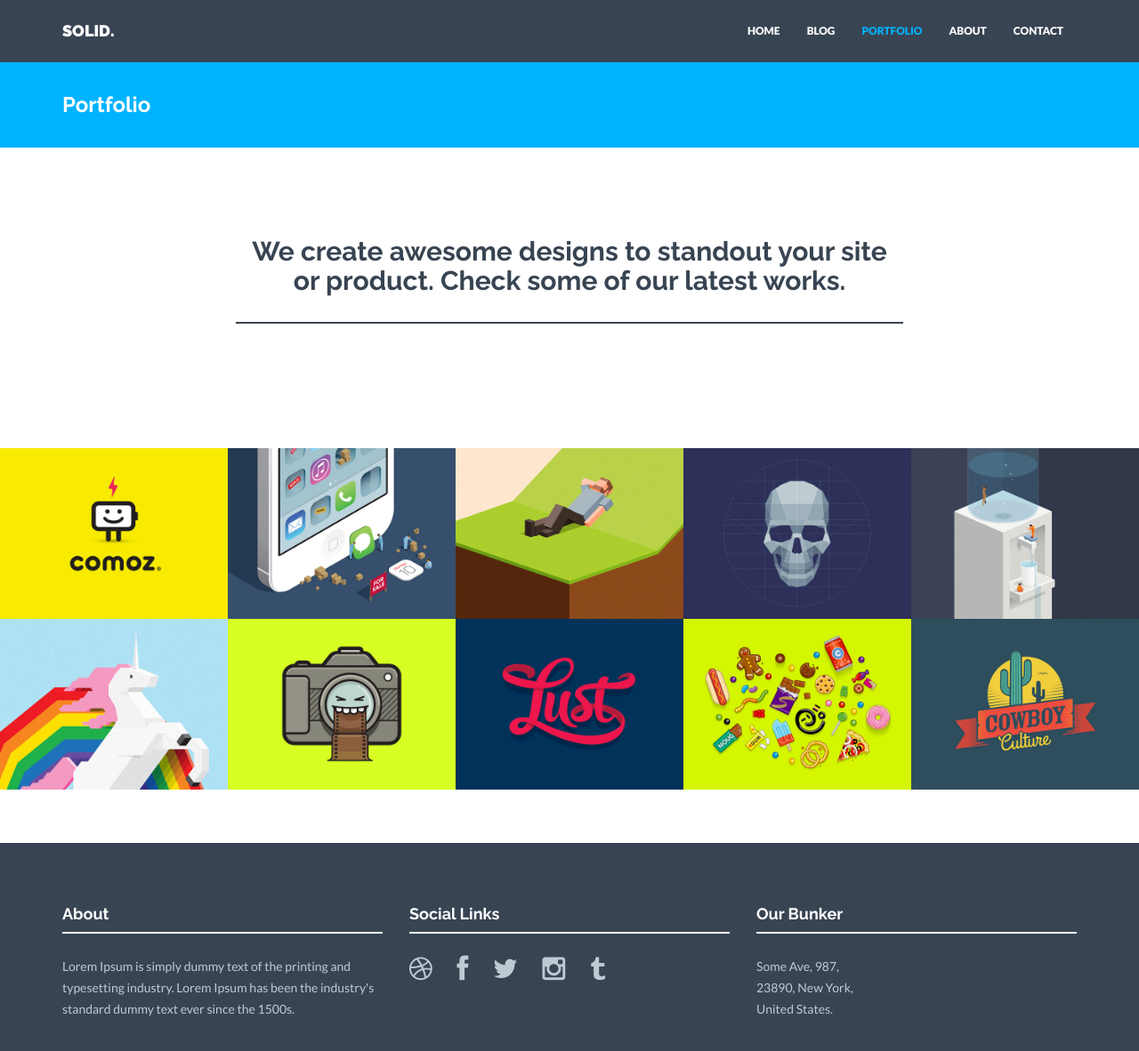
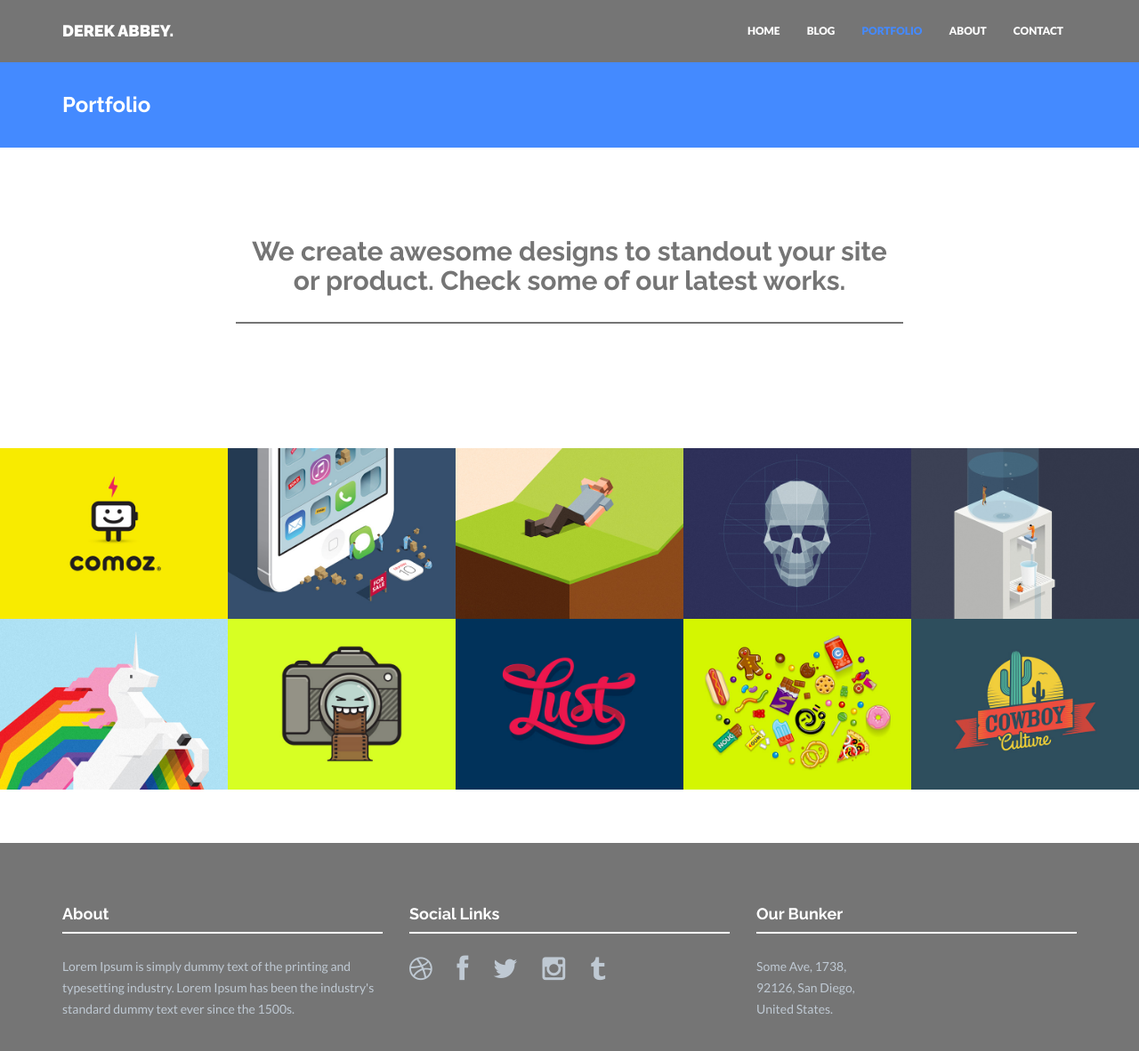
Before and after one commit to wesleyabbey/derekabbey, a Jekyll site: the page built from portfolio.html, in a window 1280 px wide and 1219 px high. Shown: the top 1182 px of the window at 89% size. Built offline with Jekyll 4.4.1, drawn with Linux system fonts in a browser that asks for light colours; nearby versions of some CDN libraries.

Commit message:
cleaned up some data to remove some of the original themes cruft

```diff
--- a/_config.yml
+++ b/_config.yml
@@ -1,11 +1,11 @@
 ### GENERAL SETTINGS ###
 
 # Site settings
-title: SOLID.
+title: DEREK ABBEY.
 description: "Write an awesome description for your new site here. You can edit this line in _config.yml. It will appear in your document head meta (for Google search results) and in your feed.xml site description."
 analytics: #Google analytics code in the format XX-nnnnnnnn-n
 baseurl: "" #important: start with /
-url: "http://yourdomain.com"
+url: "http://www.wesleyabbey.com/derekabbey"
 
 # Build settings
 markdown: kramdown
@@ -13,9 +13,9 @@ permalink: /:categories/:title
 excerpt_separator: <!--more--> #use this in posts to define how long the excerpt of the post (that is shown on the Blog page) is
 
 colors:  #in hex code if not noted else
-  primary: "#00b3fe" #"#F70031"
-  primary_rgb: "0,179,254" #"247,0,49" #rgb of the primary. Needed in some places for the transparency effect.
-  secondary: "#384452" #"#33004D"
+  primary: "#448AFF" #"#F70031"
+  primary_rgb: "68,138,255" #"247,0,49" #rgb of the primary. Needed in some places for the transparency effect.
+  secondary: "#757575" #"#33004D"
   link: "#428bca"
   link_hover: "#01b2fe"
   footer_heading: "#ffffff"
@@ -40,11 +40,11 @@ social:
 # Postal address (add as many lines as necessary). Shown in footer and on Contact page.
 address:
   - lines:
-    - Some Ave, 987,
-    - 23890, New York,
+    - Some Ave, 1738,
+    - 92126, San Diego,
     - United States.
-email: hello@solidtheme.com
-tel: +34 8493-4893
+email: derekabbey@icloud.com
+tel: +1 858 208-9228
 
 
 ### GENERAL DATA FOR VARIOUS LOCATIONS ###
@@ -105,5 +105,5 @@ about: "Lorem Ipsum is simply dummy text of the printing and typesetting industr
 # Testimonial content. Shown on Home and About page.
 testimonial:
     message: "Lorem Ipsum is simply dummy text of the printing and typesetting industry. Lorem Ipsum has been the industry's standard dummy text ever since the 1500s, when an unknown printer took a galley of type and scrambled it to make a type specimen book. It has survived not only five centuries, but also the leap into electronic typesetting, remaining essentially unchanged."
-    author: Marcel Newman
-    position: WEB DESIGNER - BLACKTIE.CO
+    author: Wesley Abbey
+    position: Software Engineer - Wayfair.com
--- a/_includes/members.html
+++ b/_includes/members.html
@@ -19,8 +19,8 @@
             <h5 class="ctitle">{{ member.position }}</h5>
             <p>{{ member.text }}</p>
             <div class="hline"></div>
-        </div><! --/col-lg-3 -->
+        </div><!-- col-lg-3 -->
         {% endfor %}
 
-    </div><! --/row -->
-</div><! --/container -->
+    </div><!-- row -->
+</div><!-- container -->
--- a/about.html
+++ b/about.html
@@ -10,11 +10,11 @@ permalink: /about/
             <img class="img-responsive" src="{{ "/assets/img/about.jpg" | prepend: site.baseurl }}" alt="">
         </div>
         <div class="col-lg-6">
-            <h4>More About Our Agency.</h4>
+            <h4>More About Me</h4>
             <p>Lorem Ipsum is simply dummy text of the printing and typesetting industry. Lorem Ipsum has been the industry's standard dummy text ever since the 1500s, when an unknown printer took a galley of type and scrambled it to make a type specimen book. It has survived not only five centuries, but also the leap into electronic typesetting, remaining essentially unchanged. </p>
             <p>It was popularised in the 1960s with the release of Letraset sheets containing Lorem Ipsum passages, and more recently with desktop publishing software like Aldus PageMaker including versions of Lorem Ipsum.</p>
             <p>Richard McClintock, a Latin professor at Hampden-Sydney College in Virginia, looked up one of the more obscure Latin words, consectetur, from a Lorem Ipsum passage, and going through the cites of the word in classical literature, discovered the undoubtable source.</p>
             <p><br/><a href="/contact/" class="btn btn-theme">Contact Us</a></p>
         </div>
-    </div><! --/row -->
-</div><! --/container -->
+    </div><!--/row -->
+</div><!--/container -->
--- a/portfolio.html
+++ b/portfolio.html
@@ -12,4 +12,4 @@ permalink: /portfolio/
             <div class="hline"></div>
         </div>
     </div>
-</div><! --/container -->
+</div><!-- container -->
```
Also changed, not shown: README.md.
